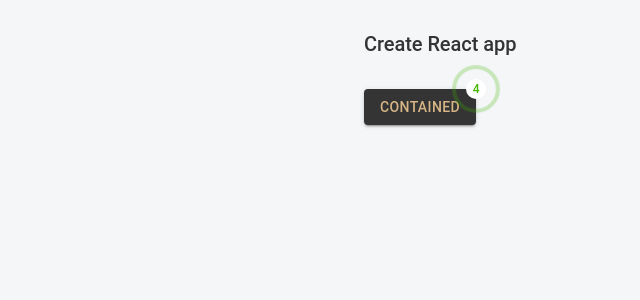
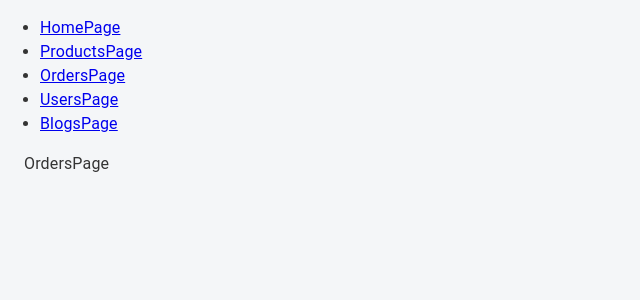
Before and after one commit to Behruz-A/techanor-react, a React (Create React App) app: page /orders in a window 1280 px wide. Shown: the top 300 px of the page, without its empty margins (0-640 px from the left). Built offline with nearby package versions, Linux system fonts and the light colour scheme.

Commit message:
feat: create all Screen components related to Techanor-react

```diff
--- a/src/app/App.tsx
+++ b/src/app/App.tsx
@@ -1,24 +1,60 @@
 import React from "react";
 import "../css/app.css";
 import { Box, Button, Container, Stack, Typography } from "@mui/material";
-import { RippleBadge } from "./MaterialTheme/styled";
+import { BrowserRouter, Link, Route, Switch } from "react-router-dom";
+import { About } from "../app/screens/About";
+import { Users } from "../app/screens/Users";
+import { ProductsPage } from "./screens/productsPage";
+import { BlogsPage } from "./screens/blogsPage";
+import { OrdersPage } from "./screens/ordersPage";
+import { UsersPage } from "./screens/userPage";
+
 function App() {
   return (
-    <Container maxWidth="sm">
-      <Stack flexDirection={"column"}>
-        <Box sx={{ my: 4 }}>
-          <Typography variant="h4" component={"h4"}>
-            Create React app
-          </Typography>
-        </Box>
-        <Box>
-          <RippleBadge badgeContent={4}>
-            <Button variant="contained">Contained</Button>
-          </RippleBadge>
-        </Box>
-      </Stack>
-    </Container>
+    <div>
+      <nav>
+        <ul>
+           <li>
+            <Link to="/">HomePage</Link>
+          </li>
+          <li>
+            <Link to="/products">ProductsPage</Link>
+          </li>
+          <li>
+            <Link to="/orders">OrdersPage</Link>
+          </li>
+          <li>
+            <Link to="/users">UsersPage</Link>
+          </li>
+             <li>
+            <Link to="/blogs">BlogsPage</Link>
+          </li>
+
+        </ul>
+      </nav>
+
+      <Switch>
+        <Route path="/products">
+          <ProductsPage />
+        </Route>
+        <Route path="/orders">
+          <OrdersPage />
+        </Route>
+          <Route path="/users">
+          <UsersPage />
+            <Route path="/blogs">
+          <BlogsPage />
+        </Route>
+        </Route>
+        <Route path="/">
+          <Home />
+        </Route>
+      </Switch>
+    </div>
   );
 }
 
+function Home() {
+  return <Container>Home</Container>;
+}
 export default App;
--- /dev/null
+++ b/src/app/screens/blogsPage/index.tsx
@@ -0,0 +1,5 @@
+import { Container } from "@mui/material";
+
+export function BlogsPage() {
+  return <Container>BlogsPage</Container>;
+}
--- /dev/null
+++ b/src/app/screens/homePage/index.tsx
@@ -0,0 +1,5 @@
+import { Container } from "@mui/material";
+
+export function HomePage() {
+  return <Container>HomePage</Container>;
+}
--- /dev/null
+++ b/src/app/screens/ordersPage/index.tsx
@@ -0,0 +1,5 @@
+import { Container } from "@mui/material";
+
+export function OrdersPage() {
+  return <Container>OrdersPage</Container>;
+}
--- /dev/null
+++ b/src/app/screens/productsPage/index.tsx
@@ -0,0 +1,5 @@
+import { Container } from "@mui/material";
+
+export function ProductsPage() {
+  return <Container>ProductsPage</Container>;
+}
--- /dev/null
+++ b/src/app/screens/userPage/index.tsx
@@ -0,0 +1,5 @@
+import { Container } from "@mui/material";
+
+export function UsersPage() {
+  return <Container>UsersPage</Container>;
+}
--- a/src/index.tsx
+++ b/src/index.tsx
@@ -7,6 +7,7 @@ import reportWebVitals from "./reportWebVitals";
 import CssBaseline from "@mui/material/CssBaseline";
 import { ThemeProvider } from "@mui/material/styles";
 import theme from "./app/MaterialTheme";
+import { BrowserRouter as Router } from "react-router-dom";
 import "./css/index.css";
 
 ReactDOM.render(
@@ -14,7 +15,9 @@ ReactDOM.render(
     <Provider store={store}>
       <ThemeProvider theme={theme}>
         <CssBaseline />
-        <App />
+        <Router>
+          <App />
+        </Router>
       </ThemeProvider>
     </Provider>
   </React.StrictMode>,
```
Also changed, not shown: package.json (+10 -6 lines), 1 other file (tests, documents, lock files or other folders).
